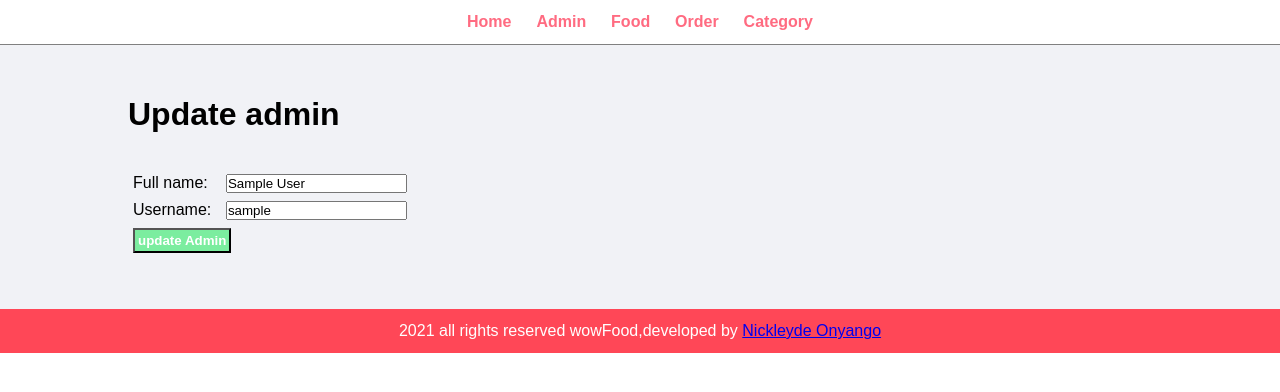
After one commit to nickonyi/food-ordering-system, a PHP site: page /food-ordering-system/admin/update-admin.php?id=1 in a window 1280 px wide. The commit adds this page. Shown: the top 392 px of the page. Run offline with PHP 8.4, Linux system fonts and the light colour scheme; tables that the repository leaves empty or names only in its code hold one stand-in row (values such as "Sample post").

Commit message:
food ordering systme

```diff
--- a/admin/add-admin.php
+++ b/admin/add-admin.php
@@ -70,14 +70,14 @@ include ("partials/footer.php")
      //data inserted
     // echo "data is inserted";
     //create a session variable to display message
-    $_SESSION['add'] ="admin added successfully";
+    $_SESSION['add'] ="<div class='success'>admin added successfully.</div>";
 //redirect page to main admin
 header ("location:".SITEURL."admin/manage-admin.php");
  } else {
      //failed to insert data
      //echo "failed to insert data";
      //create a session variable to display message
-    $_SESSION['add'] ="Failed to add admin";
+    $_SESSION['add'] ="<div class='error'>Failed to add admin.</div>";
     //redirect page to add admin
     header ("location:".SITEURL."admin/add-admin.php");
  }
--- a/admin/delete-admin.php
+++ b/admin/delete-admin.php
@@ -12,13 +12,13 @@ if($res){
 //query executed successfully and amin deleted
 //echo "admin deleted";
 //create a session variable to display message
-$_SESSION['delete']  = "Admin successfully deleted";
+$_SESSION['delete']  = "<div class='success'>Admin successfully deleted.</div>";
 //redirect to manage-admin page
 header("Location:".SITEURL.'admin/manage-admin.php');
 } else {
 //failed to delete admin successfully
 //echo "admin not deleted";
-$_SESSION['delete'] = "Failed to delete admin";
+$_SESSION['delete'] = "<div class='error'>Failed to delete admin.</div>";
 //redirect to manage-admin page
 header("Location:".SITEURL.'admin/manage-admin.php');
 }
--- /dev/null
+++ b/admin/update-admin.php
@@ -0,0 +1,91 @@
+<?php  include ("partials/menu.php");?>
+
+<div class="main-content">
+    <div class="wrapper">
+        <h1>Update admin</h1>
+        <br><br>
+        <?php
+        //get the id
+        $id = $_GET['id'];
+        //create an sql query to get the details
+        $sql = "SELECT * FROM tbl_admin WHERE id = $id";
+        //execute the query
+        $res = mysqli_query($conn,$sql);
+        //check if the query is executed
+        if($res){
+            //check whether the data is available or not
+            $count = mysqli_num_rows($res);//function to collect all the rows
+            //check whether we have admin data or not
+            if($count === 1){
+                //get the details
+                //echo the admin name
+                $rows = mysqli_fetch_assoc($res);
+
+                $full_name = $rows['full_name'];
+                $username = $rows['username'];
+            } else {
+                echo "we aint got the guy";
+            }
+
+        }
+
+        ?>
+
+        <form action="" method="POST">
+            <table class="tbl-30">
+                <tr>
+                    <td>Full name:</td>
+                    <td>
+                        <input type="text" name="full_name" value="<?php echo $full_name;?>">
+                    </td>
+                    </tr>
+                    <tr>
+                    <td>Username:</td>
+                    <td>
+                        <input type="text" name= "username" value="<?php echo $username;?>">
+                    </td>
+                </tr>
+               <tr>
+                   <td colspan="2">
+                       <input type="hidden" name="id" value="<?php echo $id;?>">
+                       <input type="submit" name="submit" value="update Admin" class="btn-secondary">
+                   </td>
+               </tr>
+            </table>
+        </form>
+    </div>
+</div>
+<?php
+//check whether the submit value has been clicked
+if(isset($_POST['submit'])){
+    //get all the values from the form to update
+     $id = $_POST['id'];
+     $full_name = $_POST['full_name'];
+     $username = $_POST['username'];
+
+     //create an sql query to update Admin
+     $sql = "UPDATE tbl_admin SET
+     full_name = '$full_name',
+     username = '$username'
+     WHERE
+     id = '$id'
+     ";
+     //execute the query
+     $res = mysqli_query($conn,$sql);
+     //check whether the query has been executed successfully or not
+     if($res){
+         //query executed and admin updated
+         $_SESSION['update'] = "<div class='success'>Admin sucesfully updated</div>";
+         //redirect to manage admin page
+         header("Location:".SITEURL."admin/manage-admin.php" );
+
+     } else {
+         //failed to update admin
+         $_SESSION['update'] = "<div class='error'>Admin sucesfully updated</div>";
+         //redirect to manage admin page
+         header("Location:".SITEURL."admin/manage-admin.php" );
+
+     }
+}
+?>
+<?php  include ("partials/footer.php");?>
--- a/css/admin.css
+++ b/css/admin.css
@@ -73,6 +73,14 @@ table tr td {
     background-color: #ff4757;
 }
 
+.success {
+    color: #2ed573;
+}
+
+.error {
+    color: #ff4757;
+}
+
 
 /*Css for header*/
 
```
Also changed, not shown: admin/manage-admin.php (+7 -2 lines).
